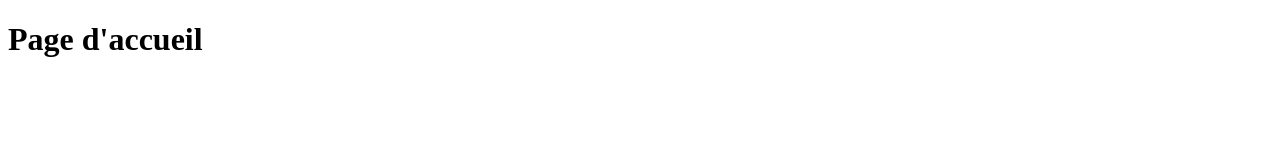
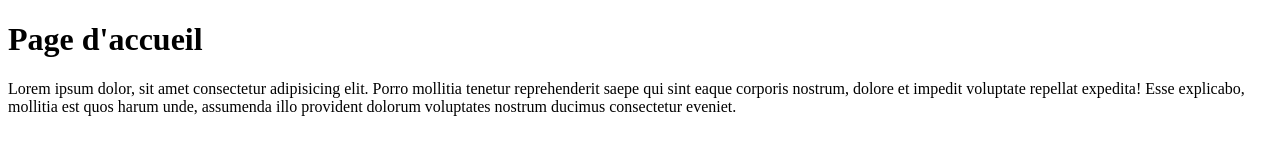
Before and after one commit to pierrooTH/git-test, a plain HTML site: page index.html in a window 1280 px wide. Drawn offline with Linux system fonts and the light colour scheme.

Commit message:
Amélioration de la page d'accueil
Ajout d'un paragraphe

```diff
--- a/index.html
+++ b/index.html
@@ -8,5 +8,6 @@
 </head>
 <body>
     <h1>Page d'accueil</h1>
+    <p>Lorem ipsum dolor, sit amet consectetur adipisicing elit. Porro mollitia tenetur reprehenderit saepe qui sint eaque corporis nostrum, dolore et impedit voluptate repellat expedita! Esse explicabo, mollitia est quos harum unde, assumenda illo provident dolorum voluptates nostrum ducimus consectetur eveniet.</p>
 </body>
 </html>
```
